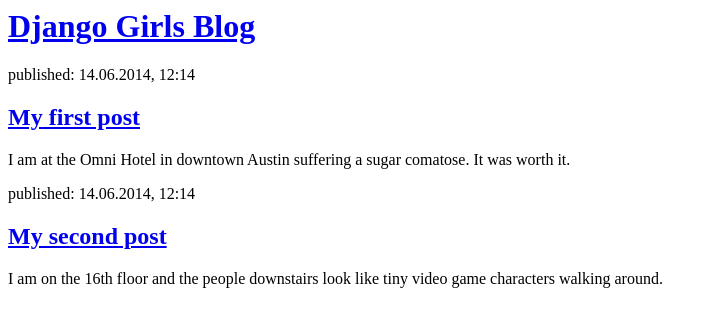
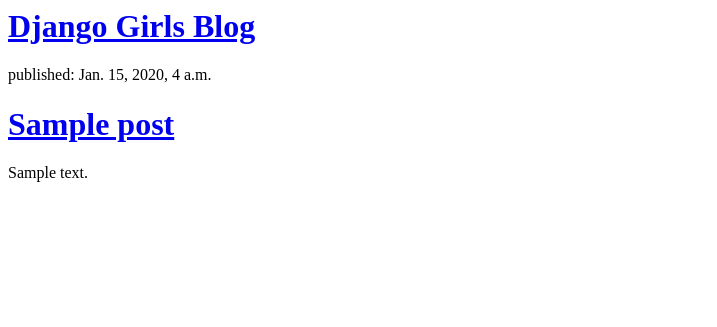
Before and after one commit to hawki1847/my-first-blog, a Django app: template blog/templates/blog/post_list.html in a window 1280 px wide. Shown: the top 327 px of the page, without its empty margins (0-717 px from the left). Run offline with Django 3.2, Linux system fonts and the light colour scheme; the template is opened without the code that fills it: values that come from a table or form of the project are taken from there, others are empty; tables that the repository leaves empty hold one stand-in row (values such as "Sample post").

Commit message:
Modified templates to display posts from database.

```diff
--- a/blog/templates/blog/post_list.html
+++ b/blog/templates/blog/post_list.html
@@ -3,12 +3,9 @@
         <title>Django Girls blog</title>
     </head>
     <body>
-        <div>
-            <h1><a href="http://7-themes.com/data_images/out/74/7025408-cute-kitty-playing.jpg">Django Girls Blog</a></h1>
-        </div>
 
         <div>
-            <p>published: 14.06.2014, 12:14</p>
+            <!-- <p>published: 14.06.2014, 12:14</p>
             <h2><a href="https://encrypted-tbn2.gstatic.com/images?q=tbn:ANd9GcQ-7Eq-kj17MtDe1E9edFvc12d6xAksaySJLKuQw8fcPaH4Xq2y">My first post</a></h2>
             <p>I am at the Omni Hotel in downtown Austin suffering a sugar comatose. It was worth it.</p>
         </div>
@@ -16,7 +13,17 @@
         <div>
             <p>published: 14.06.2014, 12:14</p>
             <h2><a href="https://encrypted-tbn0.gstatic.com/images?q=tbn:ANd9GcTK-73qNTcmHOqpHpFHRL6inNWeE2rhsIxwG4ptJ_xENeOnvq1p">My second post</a></h2>
-            <p>I am on the 16th floor and the people downstairs look like tiny video game characters walking around.</p>
+            <p>I am on the 16th floor and the people downstairs look like tiny video game characters walking around.</p> -->
+        <div>
+            <h1><a href="http://7-themes.com/data_images/out/74/7025408-cute-kitty-playing.jpg">Django Girls Blog</a></h1>
         </div>
+
+		{% for post in posts %}
+    	<div>
+        	<p>published: {{ post.published_date }}</p>
+        	<h1><a href="https://encrypted-tbn2.gstatic.com/images?q=tbn:ANd9GcQ-7Eq-kj17MtDe1E9edFvc12d6xAksaySJLKuQw8fcPaH4Xq2y">{{ post.title }}</a></h1>
+        	<p>{{ post.text|linebreaks }}</p>
+    	</div>
+		{% endfor %}
     </body>
 </html>
--- a/blog/views.py
+++ b/blog/views.py
@@ -1,3 +1,7 @@
 from django.shortcuts import render
+from django.utils import timezone
+from .models import Post
+
 def post_list(request):
-    return render(request, 'blog/post_list.html', {})
+    posts = Post.objects.filter(published_date__lte=timezone.now()).order_by('published_date')
+    return render(request, 'blog/post_list.html', {'posts': posts})
```
